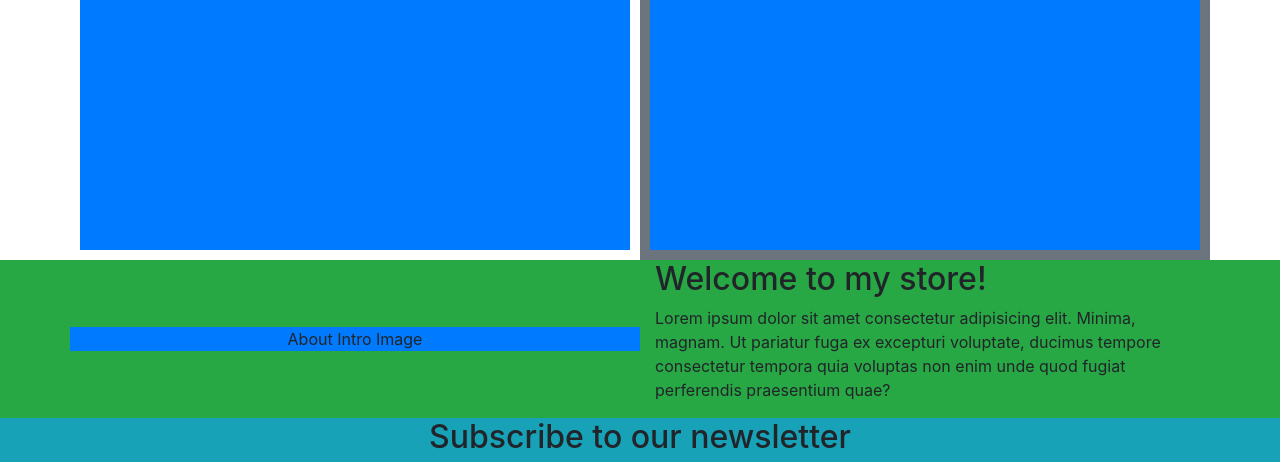
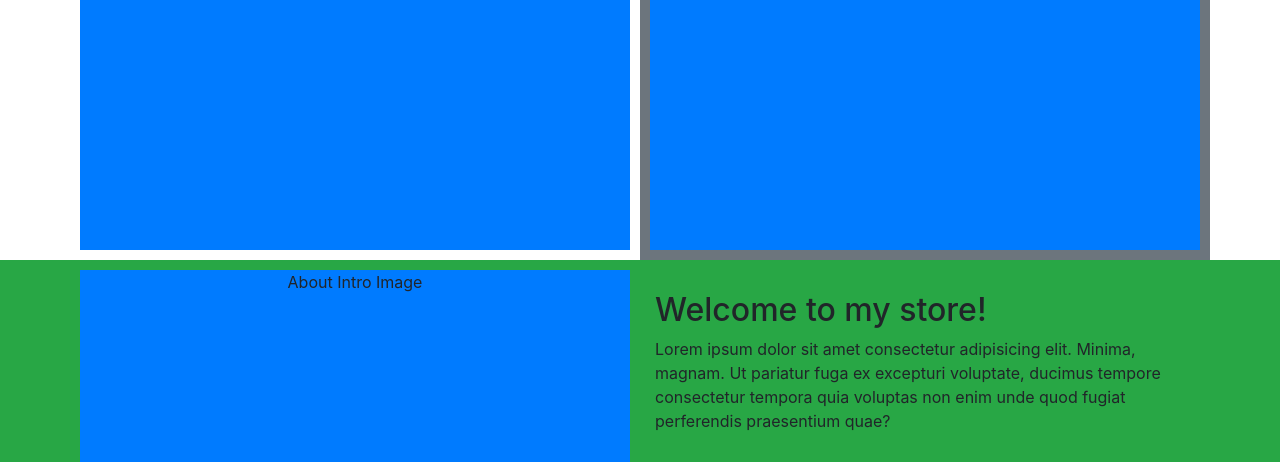
Before and after one commit to michaeldijk/smk, a plain HTML site: page index.html in a window 1280 px wide. Shown: the part 1060-1522 px from the top of the page. Drawn offline with nearby package versions, Linux system fonts and the light colour scheme.

Commit message:
added about styling, newsletter styling

```diff
--- a/assets/css/style.css
+++ b/assets/css/style.css
@@ -13,4 +13,15 @@
   margin: 10px;
   height: 300px;
 }
+
+/* About section styling */
+.about-intro-col {
+  height: 200px;
+  margin: 10px;
+}
+
+/* Newsletter section styling */
+.newsletter-h2 {
+  display: inline;
+}
 /* Heading nav styling */
```
